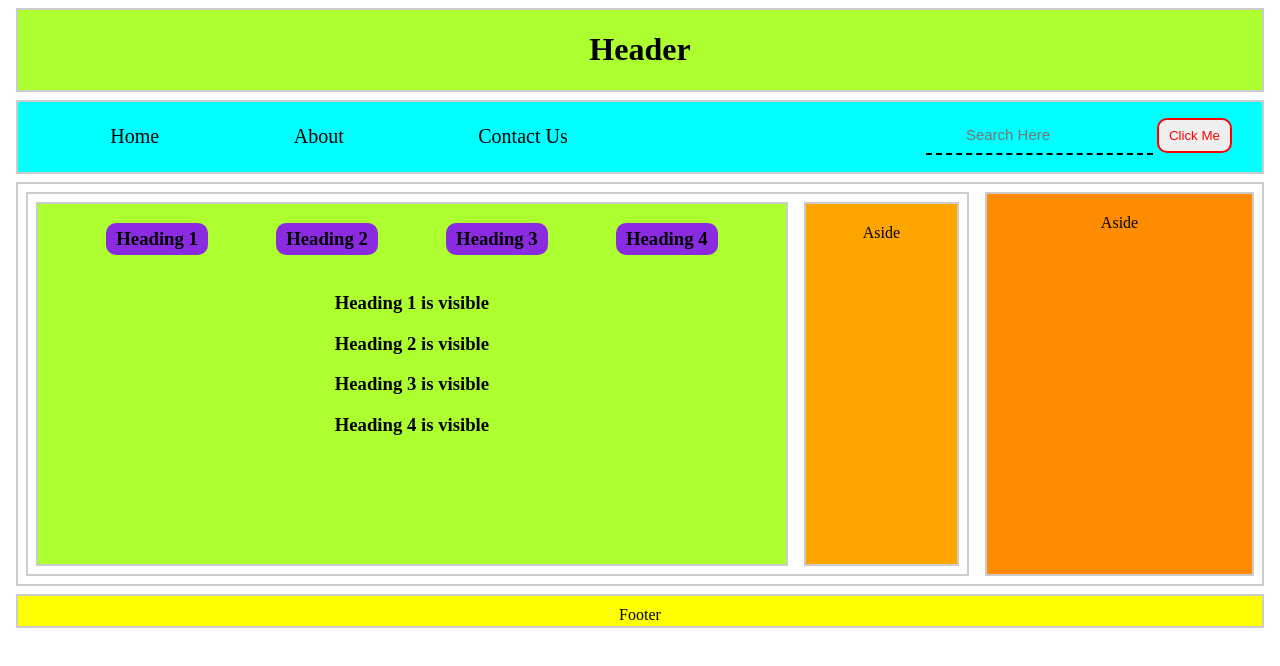
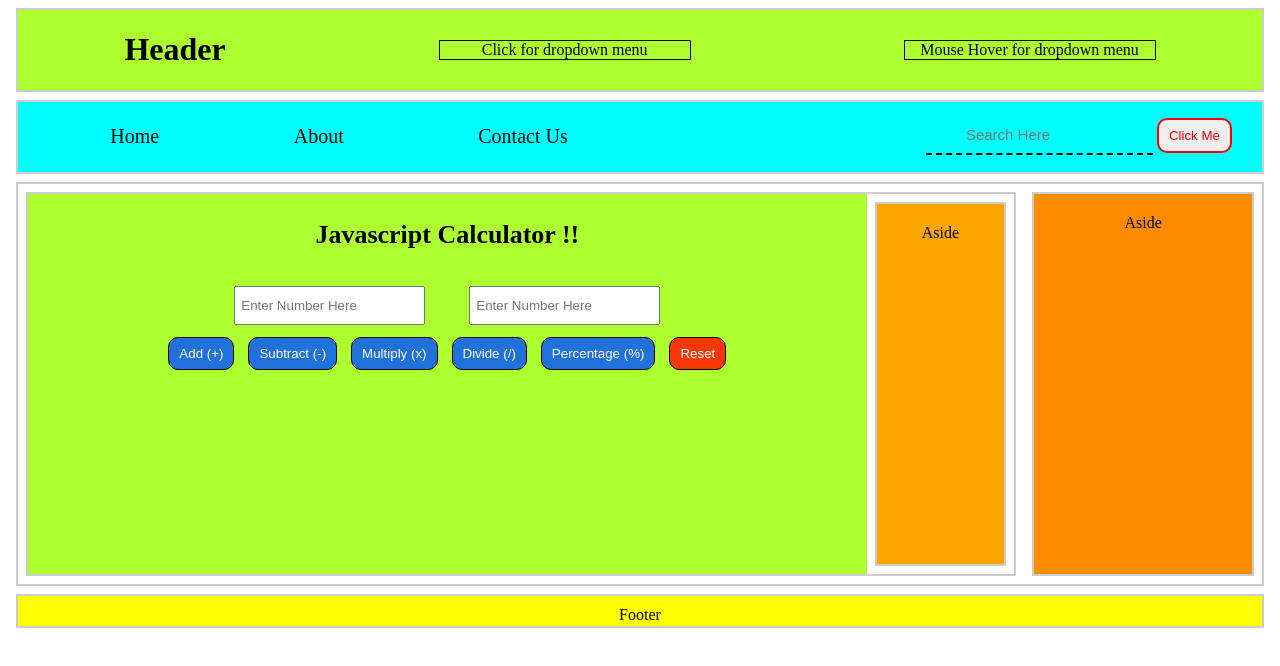
Before and after one commit to Akash-Ambab/web, a plain HTML site: page index.html in a window 1280 px wide. Drawn offline with Linux system fonts and the light colour scheme.

Commit message:
Dropdown added in header and Calculator added in body

```diff
--- /dev/null
+++ b/calculator.js
@@ -0,0 +1,72 @@
+
+function add() {
+    let num1 = document.getElementById("num1").value;
+    let num2 = document.getElementById("num2").value;
+
+    num1 = parseInt(num1);
+    num2 = parseInt(num2);
+
+    let add = num1 + num2;
+
+    document.getElementById("answer").innerHTML = num1 + " + " + num2 + " = " + add;
+}
+
+function subtract() {
+    let num1 = document.getElementById("num1").value;
+    let num2 = document.getElementById("num2").value;
+
+    num1 = parseInt(num1);
+    num2 = parseInt(num2);
+
+    let sub = num1 - num2;
+
+    document.getElementById("answer").innerHTML = num1 + " - " + num2 + " = " + sub;
+
+}
+
+function multiply() {
+    let num1 = document.getElementById("num1").value;
+    let num2 = document.getElementById("num2").value;
+
+    num1 = parseInt(num1);
+    num2 = parseInt(num2);
+
+    let mul = num1 * num2;
+
+    document.getElementById("answer").innerHTML = num1 + " x " + num2 + " = " + mul;
+
+}
+
+function divide() {
+    let num1 = document.getElementById("num1").value;
+    let num2 = document.getElementById("num2").value;
+
+    num1 = parseInt(num1);
+    num2 = parseInt(num2);
+
+    let divide = num1 / num2;
+
+    document.getElementById("answer").innerHTML = num1 + " / " + num2 + " = " + divide;
+
+}
+
+function percentage() {
+    let num1 = document.getElementById("num1").value;
+    let num2 = document.getElementById("num2").value;
+
+    num1 = parseInt(num1);
+    num2 = parseInt(num2);
+
+    let percentage = (num1 / 100) * num2;
+    document.getElementById("answer").innerHTML = num1 + " % of " + num2 + " = " + percentage;
+
+}
+
+function reset() {
+
+    document.getElementById("num1").value = "";
+    document.getElementById("num2").value = "";
+
+    document.getElementById("answer").innerHTML = "";
+
+}
--- a/index.html
+++ b/index.html
@@ -1,12 +1,36 @@
 <!DOCTYPE html>
 <html>
 <head>
+    <meta name="viewport" content="width=device-width, initial-scale=1.0">
 	<link rel="stylesheet" type="text/css" href="style.css">
+	<link rel="stylesheet" type="text/css" href="nav.css">
 	<title>Assignment 3</title>
 </head>
 <body>
 	<header class="border">
 		<h1>Header</h1>
+		<div class="dropdown">
+			<div onclick="dropdown()" id="nav-head" class="nav-head">Click for dropdown menu</div>
+			<div id="dropdown-nav" class="dropdown-nav">
+				<li>Home</li>
+				<li>About</li>
+				<li>Team</li>
+				<li>Services</li>
+				<li>Contact</li>
+				<li>Partners</li>
+			</div>
+		</div>
+		<div class="dropdown">
+			<div onmouseover="hoverDropdown()" id="nav-head-hover" class="nav-head">Mouse Hover for dropdown menu</div>
+			<div id="hoverDropdown-nav" class="dropdown-nav">
+				<li>Home</li>
+				<li>About</li>
+				<li>Team</li>
+				<li>Services</li>
+				<li>Contact</li>
+				<li>Partners</li>
+			</div>
+		</div>
 	</header>
 	<nav class="border">
 		<div class="navlinks">
@@ -21,7 +45,7 @@
 	</nav>
 	<section class="border">
 		<article class="border">
-			<hgroup class="border">
+			<!-- <hgroup class="border">
 				<div class="heading">
 					<h3 class="pill"><a href="#section1">Heading 1</a></h3>
 					<h3 class="pill"><a href="#section2">Heading 2</a></h3>
@@ -42,11 +66,34 @@
 						<h3>Heading 4 is visible</h3>
 					</div>
 				</div>
-			</hgroup>
+			</hgroup> -->
+			<div class="container">
+				<h1>Javascript Calculator !!</h1>
+				<div class="calculatorField">
+					<div class="inputData">
+						<input type="number" id="num1" placeholder="Enter Number Here" required>
+						<input type="number" id="num2" placeholder="Enter Number Here" required>
+					</div>
+					<div>
+						<button onclick="add()" class="btn btn-primary">Add (+)</button>
+						<button onclick="subtract()" class="btn btn-primary">Subtract (-)</button>
+						<button onclick="multiply()" class="btn btn-primary">Multiply (x)</button>
+						<button onclick="divide()" class="btn btn-primary">Divide (/)</button>
+						<button onclick="percentage()" class="btn btn-primary">Percentage (%)</button>
+						<button onclick="reset()" class="btn btn-warning">Reset</button>
+					</div>
+					<div>
+						<h3 id="answer"></h3>
+					</div>
+				</div>
+			</div>
 			<aside class="border inside">Aside</aside>
 		</article>
 		<aside class="border outside">Aside</aside>
 	</section>
 	<footer class="border">Footer</footer>
+
+	<script type="text/javascript" src="script.js"></script>
+	<script type="text/javascript" src="calculator.js"></script>
 </body>
 </html>
--- /dev/null
+++ b/nav.css
@@ -0,0 +1,31 @@
+header {
+	display: flex;
+	justify-content: space-around;
+	align-items: center;
+	background-color: greenyellow;
+}
+
+header .nav-head {
+    border: 1px solid black;
+	position: relative;
+	float: left;
+	width: 250px;
+    cursor: pointer;
+
+}
+
+.dropdown-nav {
+    display: none;
+	position: absolute;
+	text-align: left;
+	background-color: wheat;
+	width: 200px;
+	height: 240px;
+	margin-top: 20px;
+	margin-right: 20px;
+}
+
+.dropdown-nav li {
+	margin: 15px 20px;
+	font-size: 18px;
+}
--- /dev/null
+++ b/script.js
@@ -0,0 +1,22 @@
+
+function hoverDropdown() {
+    let x = document.getElementById("nav-head-hover");
+    x.addEventListener("mouseenter", function(){
+        document.getElementById("hoverDropdown-nav").style.display = "block";
+    });
+
+    x.addEventListener("mouseleave", function(){
+        document.getElementById("hoverDropdown-nav").style.display = "none";
+    });
+
+}
+
+function dropdown() {
+    let x = document.getElementById("dropdown-nav");
+    if (x.style.display == "none") {
+        x.style.display = "block";
+    }
+    else {
+        x.style.display = "none";
+    }
+}
--- a/style.css
+++ b/style.css
@@ -4,9 +4,19 @@
 	box-sizing: border-box;
 }*/
 
+input::-webkit-outer-spin-button,
+input::-webkit-inner-spin-button {
+  -webkit-appearance: none;
+  margin: 0;
+}
+
 a {
 	text-decoration: none;
 	color: black;
+}
+
+li {
+	list-style: none;
 }
 
 body {
@@ -17,11 +27,6 @@ body {
 	border: 2px solid #ccc;
 	margin: 8px;
 }
-
-header {
-	background-color: greenyellow;
-}
-
 
 nav {
 	padding: 15px 30px;
@@ -108,10 +113,45 @@ article {
 	grid-template-columns: auto auto auto auto;
 	grid-column: 1/3;
 }
-hgroup {
+.container {
 	text-align: center;
 	background-color: greenyellow;
 	grid-column: 1/4;
+}
+
+.container h1 {
+	font-size: 26px;
+}
+
+.calculatorField {
+	width: 100%;
+}
+
+.inputData input {
+	margin: 10px 20px;
+	padding: 10px 5px;
+}
+
+.btn {
+	padding: 8px 10px;
+	margin: 2px 5px;
+	border-radius: 10px;
+	border: none;
+	border: 1px solid black;
+}
+
+.btn-primary {
+	background-color: rgba(0, 81, 255, 0.815);
+	color: white;
+}
+
+.btn-warning {
+	background-color: rgba(255, 30, 0, 0.884);
+	color: white;
+}
+
+#answer {
+	font-size: 30px;
 }
 
 .inside {
```
Also changed, not shown: screenshot.png (added).
